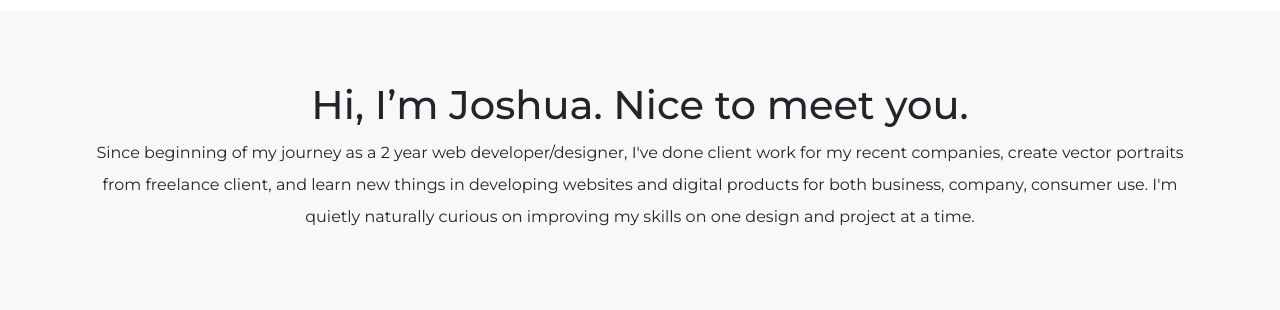
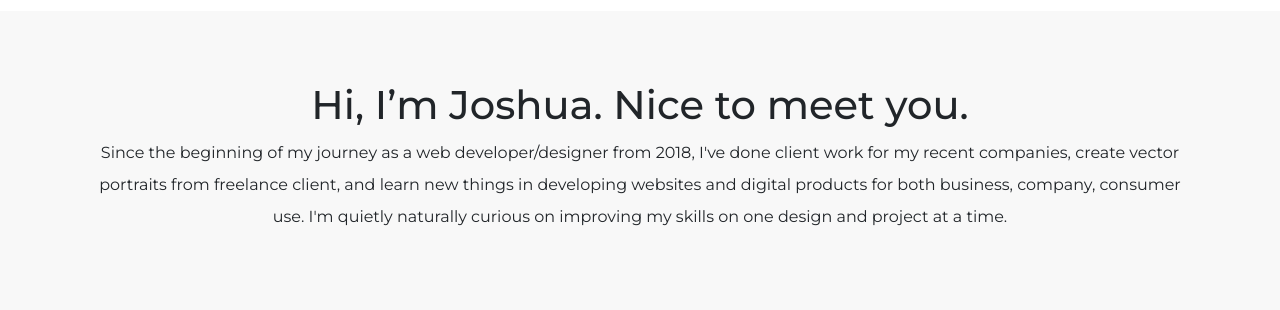
Before and after one commit to pash0107/jshpasia-portfolio, a website built with webpack: page index.html in a window 1280 px wide. Shown: the part 800-1110 px from the top of the page. Built offline with nearby package versions, Linux system fonts and the light colour scheme; files whose address does not match are found by name.

Commit message:
Update index.html

```diff
--- a/index.html
+++ b/index.html
@@ -75,7 +75,7 @@
 	<div class="fh5co-advantages-outer">
 		<div class="container">
 			<h1 class="second-title">Hi, I’m Joshua. Nice to meet you.</h1>
-			<p class="second-p">Since beginning of my journey as a 2 year web developer/designer, I've done client work for my recent companies, create vector portraits from freelance client, and learn new things in developing websites and digital products for both business, company, consumer use. I'm quietly naturally curious on improving my skills on one design and project at a time.</p>
+			<p class="second-p">Since the beginning of my journey as a web developer/designer from 2018, I've done client work for my recent companies, create vector portraits from freelance client, and learn new things in developing websites and digital products for both business, company, consumer use. I'm quietly naturally curious on improving my skills on one design and project at a time.</p>
 			<div class="row fh5co-advantages-grid-columns wow animated fadeIn" data-wow-delay="0.36s">
 				<div class="col-sm-4">
 					<div class="advantage__img">
```
